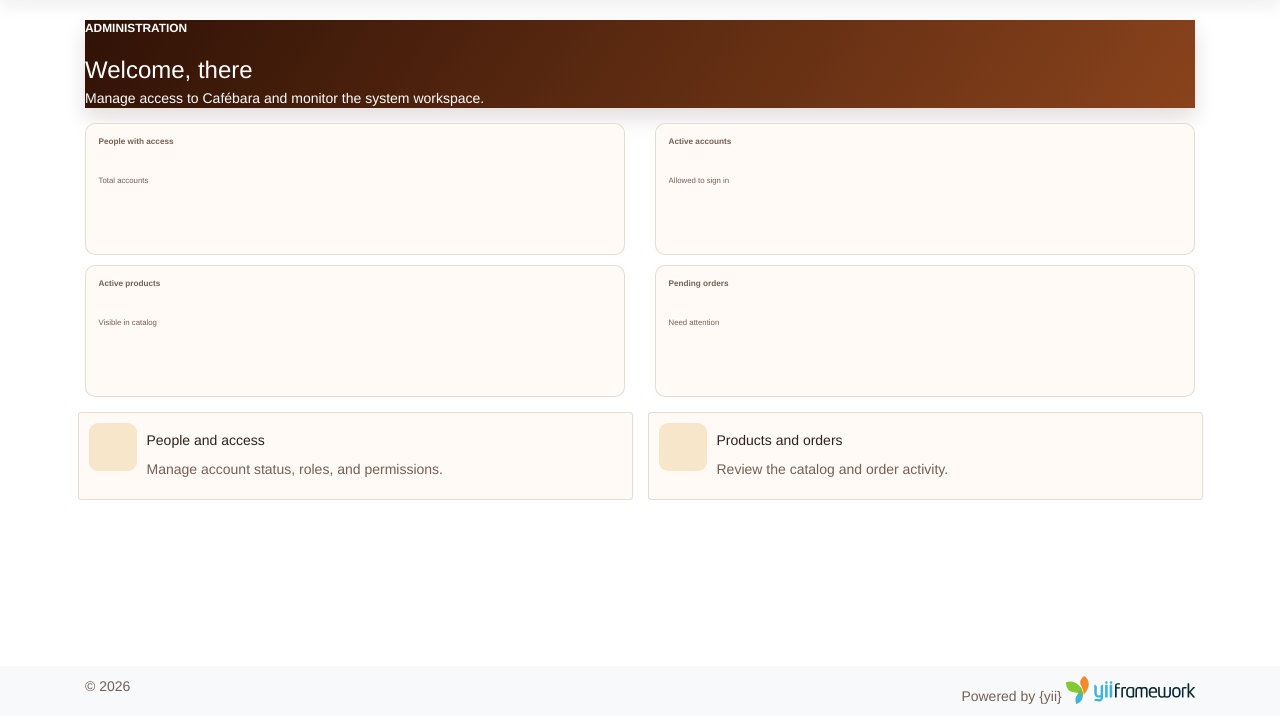
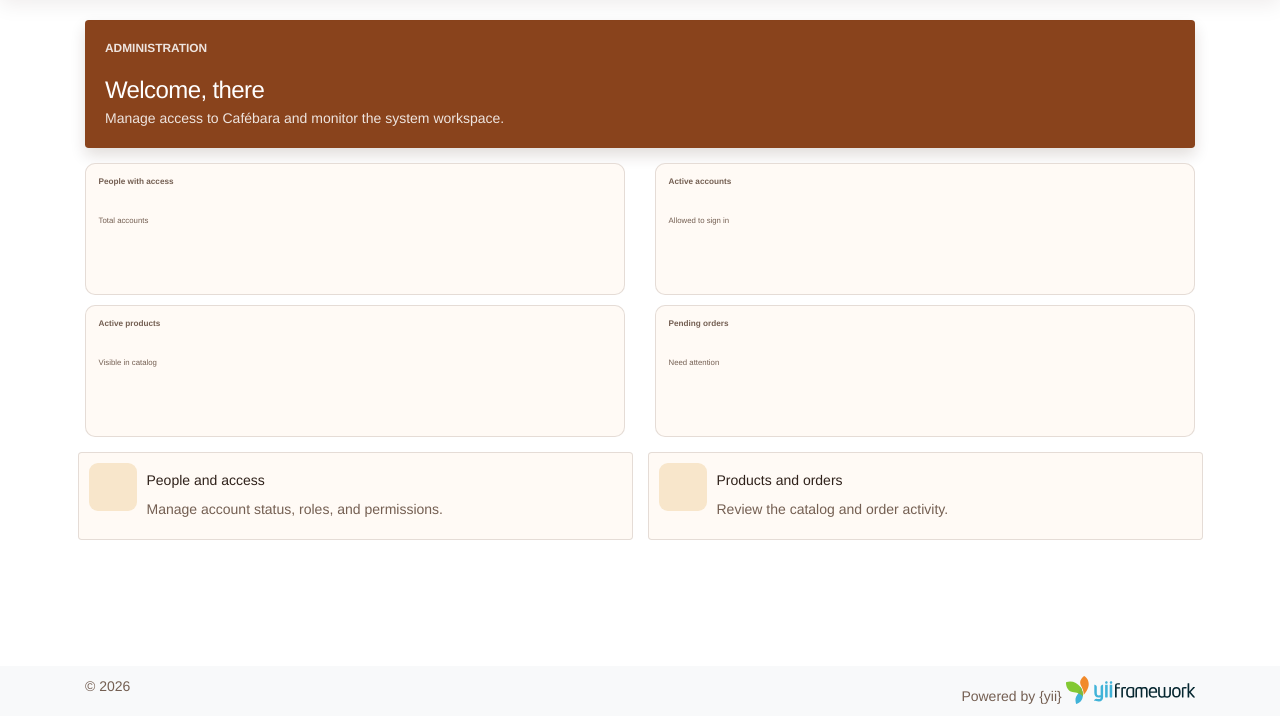
Before and after one commit to hpasionaccessgov/ordering_system, a Yii app: template views/admin/dashboard.php in a window 1280 px wide. Shown: the part 84-800 px from the top of the page. Run offline with PHP 8.4 and a stand-in for Yii, Linux system fonts and the light colour scheme; the template is opened without the code that fills it, so the values that code supplies are empty; some libraries are stand-ins or nearby versions.

Commit message:
style: Update dashboard sections and card styles for consistency

```diff
--- a/views/admin/dashboard.php
+++ b/views/admin/dashboard.php
@@ -17,8 +17,8 @@ $displayName = $identity instanceof User
     : 'there';
 ?>
 
-<section class="cafebara-dashboard-hero mb-4">
-    <div>
+<section class="card dashboard-welcome-card border-0 mb-4">
+    <div class="card-body">
         <p class="text-uppercase small fw-semibold mb-2">Administration</p>
         <h1 class="h3 mb-2">Welcome, <?= Html::encode($displayName) ?></h1>
         <p class="mb-0">Manage access to Cafébara and monitor the system workspace.</p>
--- a/views/customer/dashboard.php
+++ b/views/customer/dashboard.php
@@ -14,8 +14,8 @@ $displayName = $identity instanceof User
     : 'there';
 ?>
 
-<section class="cafebara-dashboard-hero mb-4">
-    <div>
+<section class="card dashboard-welcome-card border-0 mb-4">
+    <div class="card-body">
         <p class="text-uppercase small fw-semibold mb-2">Your Cafébara account</p>
         <h1 class="h3 mb-2">Welcome, <?= Html::encode($displayName) ?></h1>
         <p class="mb-0">Discover the menu and keep track of your cafe orders.</p>
--- a/views/site/index.php
+++ b/views/site/index.php
@@ -49,7 +49,7 @@ $this->title = 'Cafébara | Cafe ordering';
                                 <p class="cafebara-section-kicker mb-2">From the counter</p>
                                 <h2 class="h2 fw-bold mb-0">Featured drinks and bites</h2>
                             </div>
-                            <?= Html::a('Browse menu', ['/product/index'], ['class' => 'btn btn-outline-primary']) ?>
+                            <?= Html::a('Browse menu', ['/product/index'], ['class' => 'btn btn-cafebara-outline-light']) ?>
                         </div>
                         <div class="row g-4">
                             <?php foreach ($featuredProducts as $product): ?>
--- a/views/staff/dashboard.php
+++ b/views/staff/dashboard.php
@@ -15,8 +15,8 @@ $displayName = $identity instanceof User
     : 'there';
 ?>
 
-<section class="cafebara-dashboard-hero mb-4">
-    <div>
+<section class="card dashboard-welcome-card border-0 mb-4">
+    <div class="card-body">
         <p class="text-uppercase small fw-semibold mb-2">Cafébara staff</p>
         <h1 class="h3 mb-2">Welcome, <?= Html::encode($displayName) ?></h1>
         <p class="mb-0">Your workspace for cafe operations.</p>
--- a/web/css/cafebara-theme.css
+++ b/web/css/cafebara-theme.css
@@ -706,10 +706,25 @@ body {
     font-size: 1.25rem;
 }
 
-.cafebara-dashboard-hero {
-    background: linear-gradient(125deg, var(--cafebara-dark), var(--cafebara-brown));
-    box-shadow: 0 1rem 2rem rgba(48, 18, 6, .14);
+.dashboard-welcome-card {
+    overflow: hidden;
+    background: var(--cafebara-brown);
+    box-shadow: 0 .75rem 1.5rem rgba(48, 18, 6, .14);
     color: #fff;
+}
+
+.dashboard-welcome-card .card-body {
+    padding: clamp(1.25rem, 3vw, 2rem);
+}
+
+.dashboard-welcome-card h1 {
+    color: #fff;
+    letter-spacing: -.025em;
+}
+
+.dashboard-welcome-card p {
+    max-width: 46rem;
+    color: rgba(255, 255, 255, .86);
 }
 
 .cafebara-dashboard-kicker {
```
